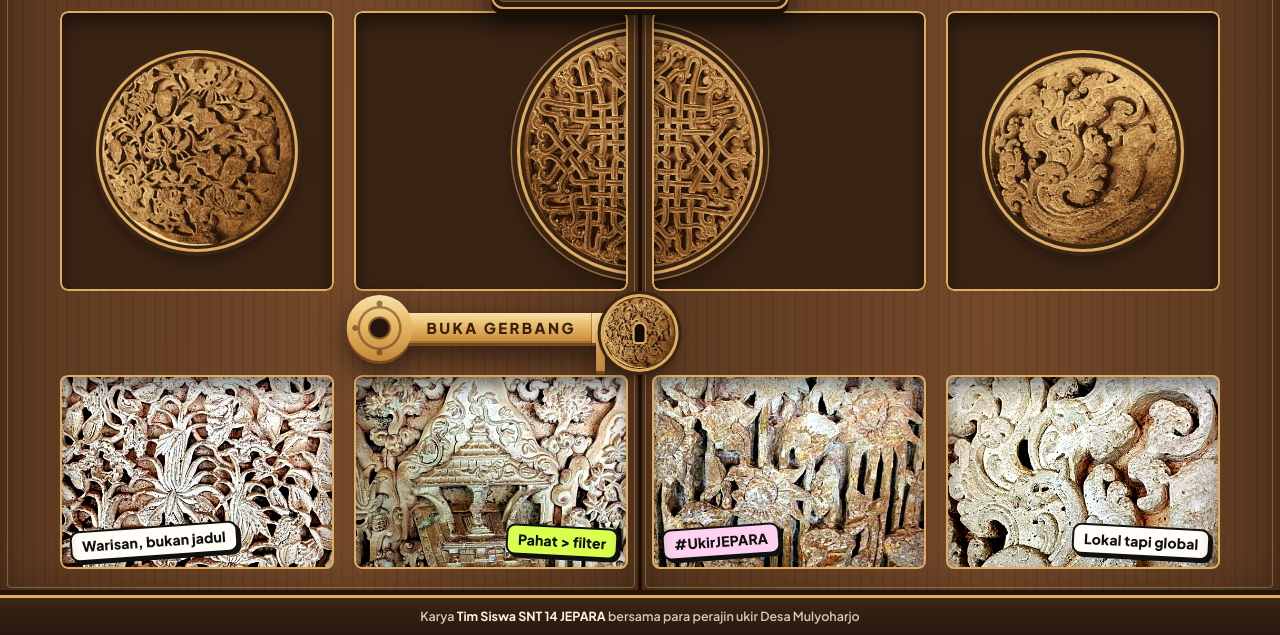
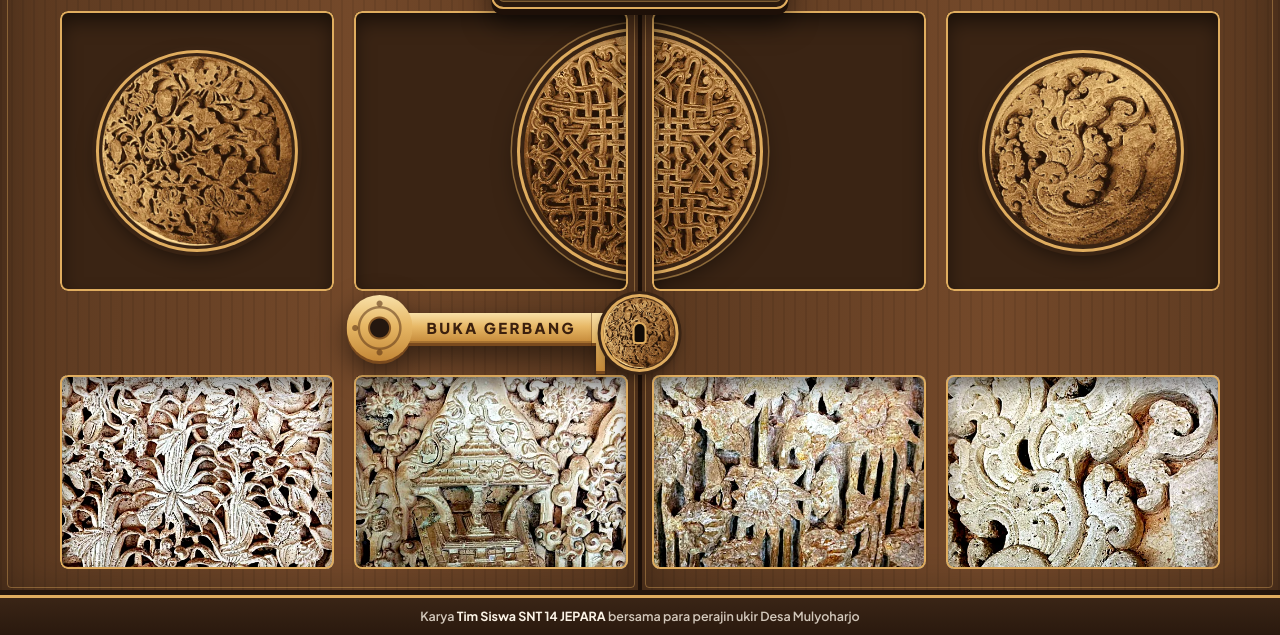
Before and after one commit to hannaruhil/jepara-woodtech, a plain HTML site: page index.html in a window 1280 px wide. Shown: the part 165-800 px from the top of the page. Drawn offline with Linux system fonts and the light colour scheme.

Commit message:
Gerbang: stiker tulisan di 4 panel ukiran dihapus
Tulisan menutupi ukiran; panel bawah kini hanya foto ukiran asli. SW v1.18

Co-Authored-By: Claude Opus 5.5 <noreply@anthropic.com>

```diff
--- a/gaya.css
+++ b/gaya.css
@@ -360,20 +360,12 @@ button.tautan { border: 0; background: none; padding: 0; color: var(--emas); fon
 .g-daun.kanan .g-gagang { left: 18px; }
 
 /* ---- panel bawah: 4 foto ukiran asli BERBEDA dengan WARNA ASLI (bunga renda, paviliun, bunga matahari, sulur)
-        + stiker gaya anak muda (kolaborasi budaya & generasi muda). Jangan diberi warna/filter. ---- */
+        tanpa tulisan di atasnya. Jangan diberi warna/filter. ---- */
 .g-genz { position: absolute; inset: 0; background-position: center; background-size: cover; }
 .g-genz.g1 { background-image: url("gerbang/ukir-bunga-renda.webp?v=15349711"); }
 .g-genz.g2 { background-image: url("gerbang/ukir-paviliun.webp?v=2c8dc936"); }
 .g-genz.g3 { background-image: url("gerbang/ukir-bunga-matahari.webp?v=a8c2ed5c"); }
 .g-genz.g4 { background-image: url("gerbang/ukir-sulur.webp?v=94317a0b"); }
-.g-stiker { position: absolute; left: 10px; bottom: 12px; max-width: calc(100% - 20px);
-  font: 800 clamp(11px, 1.6vw, 14px)/1.15 var(--huruf); letter-spacing: .01em; color: #111;
-  background: #fffdf5; border: 2px solid #111; border-radius: 9px; padding: 5px 10px 6px;
-  box-shadow: 3px 3px 0 #111; }
-.g-stiker.miring-kiri { transform: rotate(-4deg); }
-.g-stiker.miring-kanan { transform: rotate(3deg); left: auto; right: 10px; }
-.g-genz.g2 .g-stiker { background: #d9ff4f; }
-.g-genz.g3 .g-stiker { background: #ffd1f0; }
 
 /* ---- kunci + plat kunci di sambungan pintu ---- */
 .g-kunci-wadah { position: absolute; z-index: 2; left: 50%; top: 65.5%; transform: translate(calc(-100% + 36px), -50%);
--- a/index.html
+++ b/index.html
@@ -14,7 +14,7 @@
 <link rel="icon" href="ikon-192.png">
 <link rel="apple-touch-icon" href="ikon-192.png">
 <link rel="preload" href="huruf/plus-jakarta-sans.woff2" as="font" type="font/woff2" crossorigin>
-<link rel="stylesheet" href="gaya.css?v=f82c4f86">
+<link rel="stylesheet" href="gaya.css?v=cecd94b5">
 </head>
 <body>
 
@@ -34,7 +34,7 @@
 <!-- GERBANG PEMBUKA: pintu gebyok PENUH SATU LAYAR (papan nama di atas, kunci di sambungan). Tampil di alamat #/ (pembuka); setelah kunci diputar → #/beranda.
      Tombol kembali HP / ikon pintu di kepala aplikasi membawa kembali ke sini (diatur app.ts).
      Hiasan = FOTO UKIRAN ASLI dari lapangan (23 Nov 2026), diwarnai emas-cokelat (gerbang/*.webp).
-     Panel bawah = "kolaborasi budaya & anak muda": 4 foto ukiran berbeda, WARNA ASLI + stiker (ukir-*.webp). -->
+     Panel bawah = 4 foto ukiran berbeda dengan WARNA ASLI, tanpa tulisan (ukir-*.webp). -->
 <section id="gerbang" aria-label="Pembuka JEPARA Woodtech">
   <div class="g-tengah">
     <div class="g-pintu" id="g-pintu">
@@ -43,15 +43,15 @@
         <div class="g-panel atas"><span class="g-medalion"></span></div>
         <div class="g-panel atas luar"><span class="g-medalion-kecil"></span></div>
         <span class="g-gagang"></span>
-        <div class="g-panel bawah"><span class="g-genz g2"><b class="g-stiker miring-kanan">Pahat &gt; filter</b></span></div>
-        <div class="g-panel bawah luar"><span class="g-genz g1"><b class="g-stiker miring-kiri">Warisan, bukan jadul</b></span></div>
+        <div class="g-panel bawah"><span class="g-genz g2"></span></div>
+        <div class="g-panel bawah luar"><span class="g-genz g1"></span></div>
       </div>
       <div class="g-daun kanan" aria-hidden="true">
         <div class="g-panel atas"><span class="g-medalion"></span></div>
         <div class="g-panel atas luar"><span class="g-medalion-kecil"></span></div>
         <span class="g-gagang"></span>
-        <div class="g-panel bawah"><span class="g-genz g3"><b class="g-stiker miring-kiri">#UkirJEPARA</b></span></div>
-        <div class="g-panel bawah luar"><span class="g-genz g4"><b class="g-stiker miring-kanan">Lokal tapi global</b></span></div>
+        <div class="g-panel bawah"><span class="g-genz g3"></span></div>
+        <div class="g-panel bawah luar"><span class="g-genz g4"></span></div>
       </div>
       <div class="g-kunci-wadah">
         <button type="button" class="g-tombol" id="g-buka">
--- a/sw.js
+++ b/sw.js
@@ -13,7 +13,7 @@
    Data & foto TIDAK perlu naik versi — cukup jalankan build.py / terbitkan.py. */
 // Di dalam service worker, "self" adalah penjaga itu sendiri (bukan jendela halaman).
 const sw = self;
-const VERSI = 'woodtech-v1.17';
+const VERSI = 'woodtech-v1.18';
 const LEMARI_DATA = 'woodtech-data'; // data + foto (tidak dihapus saat versi naik)
 const BERKAS = ['./', './index.html', './app.js', './gaya.css', './manifest.webmanifest',
     './ikon-192.png', './ikon-512.png', './logo-snt.png',
```
